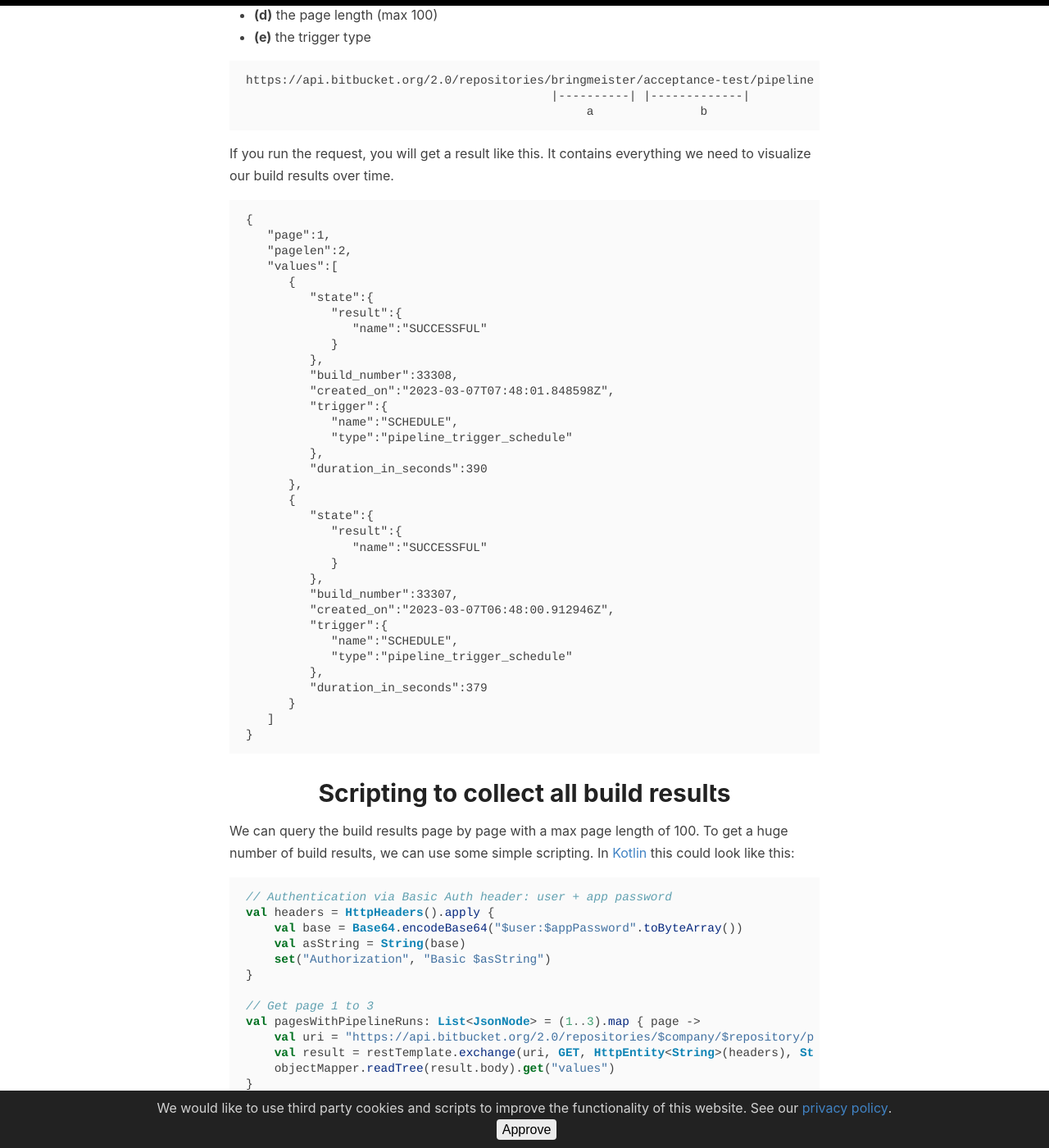
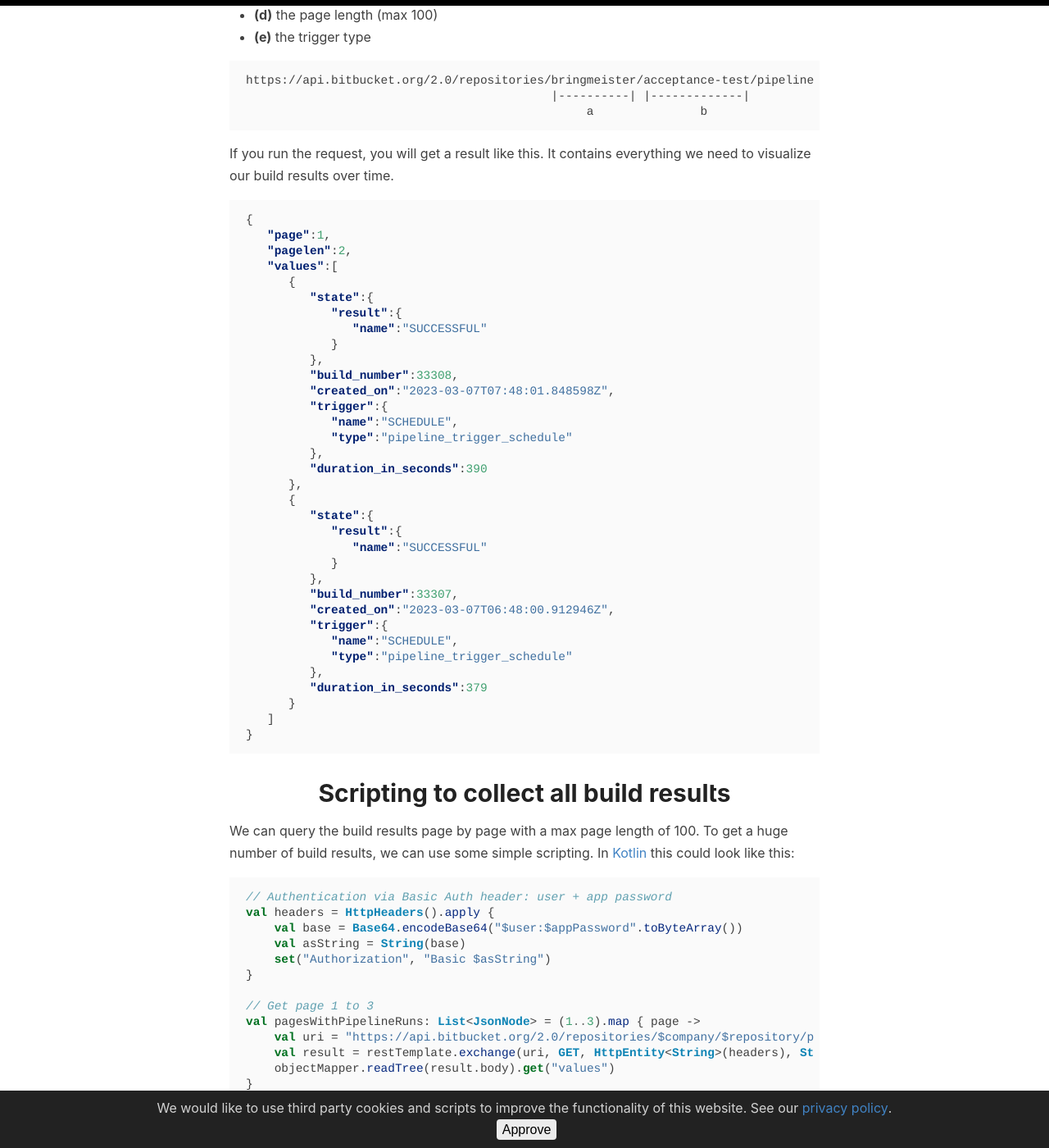
Before and after one commit to tuhrig/tuhrig.github.io, a Jekyll site: the page built from _posts/2023/2023-03-06-plotting-test-results-to-see-regressions.md, in a window 1280 px wide and 1400 px high, scrolled down 1804 px. Shown: the whole window at 82% size. Built offline with Jekyll 4.4.1, drawn with Linux system fonts in a browser that asks for light colours; some of the changed lines change nothing that is shown; some of the changed text lies outside the part shown.

Commit message:
Fix formatting of JSON

````diff
--- a/_posts/2023/2023-03-06-plotting-test-results-to-see-regressions.md
+++ b/_posts/2023/2023-03-06-plotting-test-results-to-see-regressions.md
@@ -59,7 +59,7 @@ https://api.bitbucket.org/2.0/repositories/bringmeister/acceptance-test/pipeline
 If you run the request, you will get a result like this.
 It contains everything we need to visualize our build results over time.
 
-```
+```json
 {
    "page":1,
    "pagelen":2,
@@ -223,6 +223,9 @@ This lead to an increase of technical dept for multiple weeks.
 We actively reduced technical debt and put our focus on bug-fixing.
 The rate of failing End-2-End tests dropped as a consequence.
 
+As you can see, we can (try to) correlate the increase of the failure rate with some kind of events.
+This helps us to spot problematic features or changes we did in the past.
+
 # Summary
 
 End-2-End tests are great and can give you much confidence in your system.
````
